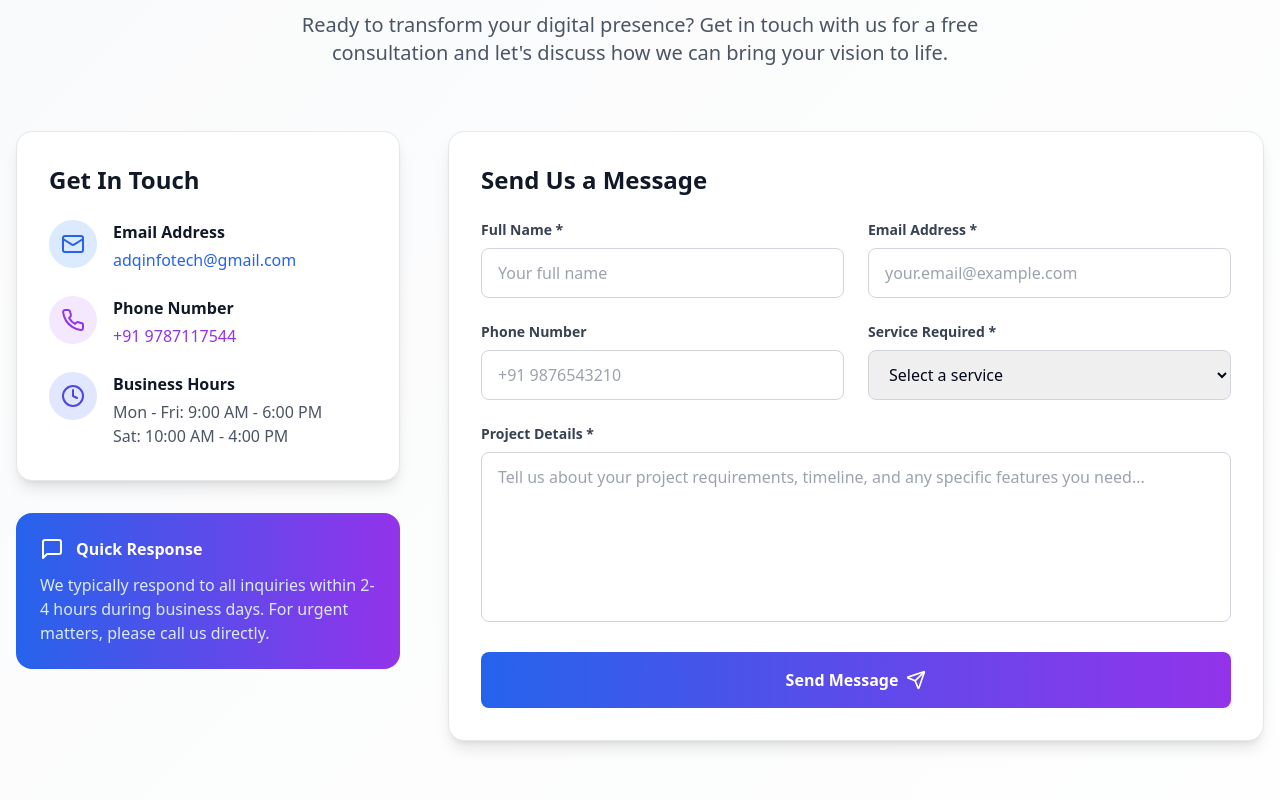
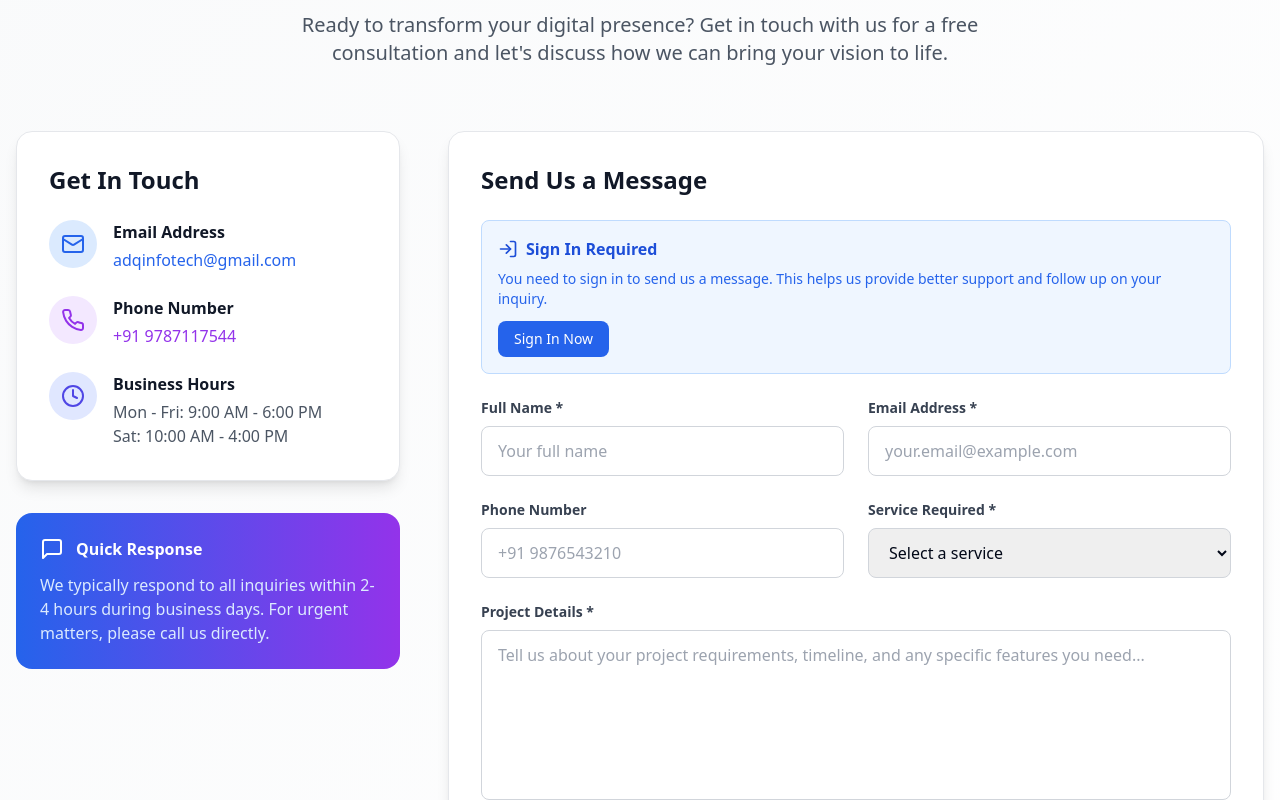
Before and after one commit to AhamedAnsari2004/adq-infotech-launchpad, a React (Vite) app: page / in a window 1280 px wide. Shown: the part 3400-4200 px from the top of the page. Built offline with nearby package versions, Linux system fonts and the light colour scheme.

Commit message:
Protect query messages with sign-in
Require users to sign in before sending query messages. This change will involve implementing authentication checks for message submissions.

```diff
--- a/src/components/Contact.tsx
+++ b/src/components/Contact.tsx
@@ -1,8 +1,10 @@
 
 import React, { useState } from 'react';
-import { Mail, Phone, MapPin, Send, MessageSquare, Clock } from 'lucide-react';
+import { Mail, Phone, MapPin, Send, MessageSquare, Clock, LogIn } from 'lucide-react';
 import { supabase } from '@/integrations/supabase/client';
 import { useToast } from '@/hooks/use-toast';
+import { useAuth } from '@/hooks/useAuth';
+import { useNavigate } from 'react-router-dom';
 
 const Contact = () => {
   const [formData, setFormData] = useState({
@@ -14,6 +16,8 @@ const Contact = () => {
   });
   const [isSubmitting, setIsSubmitting] = useState(false);
   const { toast } = useToast();
+  const { user, loading } = useAuth();
+  const navigate = useNavigate();
 
   const handleInputChange = (e: React.ChangeEvent<HTMLInputElement | HTMLTextAreaElement | HTMLSelectElement>) => {
     const { name, value } = e.target;
@@ -25,6 +29,16 @@ const Contact = () => {
 
   const handleSubmit = async (e: React.FormEvent) => {
     e.preventDefault();
+
+    if (!user) {
+      toast({
+        title: "Authentication Required",
+        description: "Please sign in to send a message.",
+        variant: "destructive"
+      });
+      return;
+    }
+
     setIsSubmitting(true);
 
     try {
@@ -149,7 +163,26 @@ const Contact = () => {
             <div className="bg-white p-8 rounded-2xl shadow-lg border border-gray-200">
               <h3 className="text-2xl font-bold text-gray-900 mb-6">Send Us a Message</h3>
 
-              <form onSubmit={handleSubmit} className="space-y-6">
+               {!user && !loading && (
+                <div className="mb-6 p-4 bg-blue-50 border border-blue-200 rounded-lg">
+                  <div className="flex items-center space-x-2 text-blue-700 mb-2">
+                    <LogIn className="w-5 h-5" />
+                    <span className="font-semibold">Sign In Required</span>
+                  </div>
+                  <p className="text-blue-600 text-sm mb-3">
+                    You need to sign in to send us a message. This helps us provide better support and follow up on your inquiry.
+                  </p>
+                  <button
+                    type="button"
+                    onClick={() => navigate('/auth')}
+                    className="bg-blue-600 text-white px-4 py-2 rounded-lg text-sm font-medium hover:bg-blue-700 transition-colors"
+                  >
+                    Sign In Now
+                  </button>
+                </div>
+              )}
+
+               <form onSubmit={handleSubmit} className="space-y-6">
                 <div className="grid grid-cols-1 md:grid-cols-2 gap-6">
                   <div>
                     <label className="block text-sm font-semibold text-gray-700 mb-2">
@@ -238,7 +271,7 @@ const Contact = () => {
 
                 <button
                   type="submit"
-                  disabled={isSubmitting}
+                  disabled={isSubmitting || !user}
                   className="w-full bg-gradient-to-r from-blue-600 to-purple-600 text-white py-4 px-8 rounded-lg font-semibold hover:shadow-xl transition-all duration-300 transform hover:-translate-y-1 flex items-center justify-center space-x-2 disabled:opacity-50 disabled:cursor-not-allowed disabled:transform-none"
                 >
                   <span>{isSubmitting ? 'Sending...' : 'Send Message'}</span>
```
